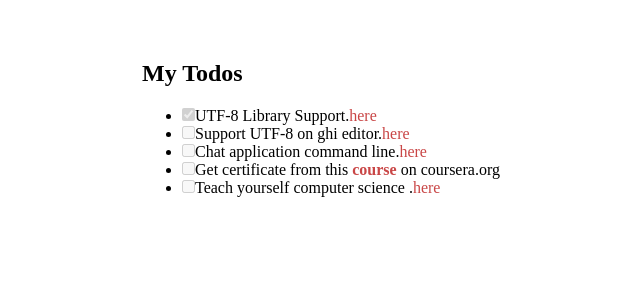
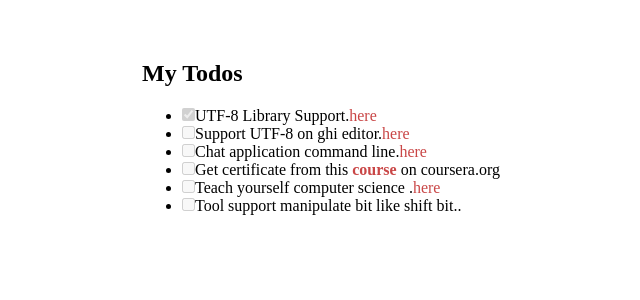
Before and after one commit to congdv/congdv.github.io, a Jekyll site: the page built from todos.md, in a window 1280 px wide. Shown: the top 300 px of the page, without its empty margins (18-658 px from the left). Built offline with Jekyll 4.4.1, drawn with Linux system fonts in a browser that asks for light colours.

Commit message:
Update todos.md

```diff
--- a/todos.md
+++ b/todos.md
@@ -10,3 +10,4 @@ permalink: /todos/ # ---> Path of the page
 - [ ] Chat application command line.[here](https://github.com/congdv/server-client-chat)
 - [ ] Get certificate from this **[course](https://www.coursera.org/learn/c-plus-plus-a)** on coursera.org
 - [ ] Teach yourself computer science .[here](http://teachyourselfcs.com/)
+- [ ] Tool support manipulate bit like shift bit..
```
